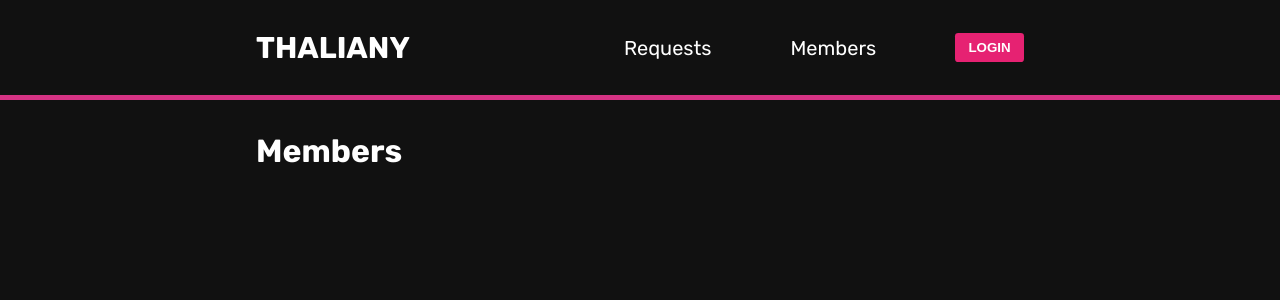
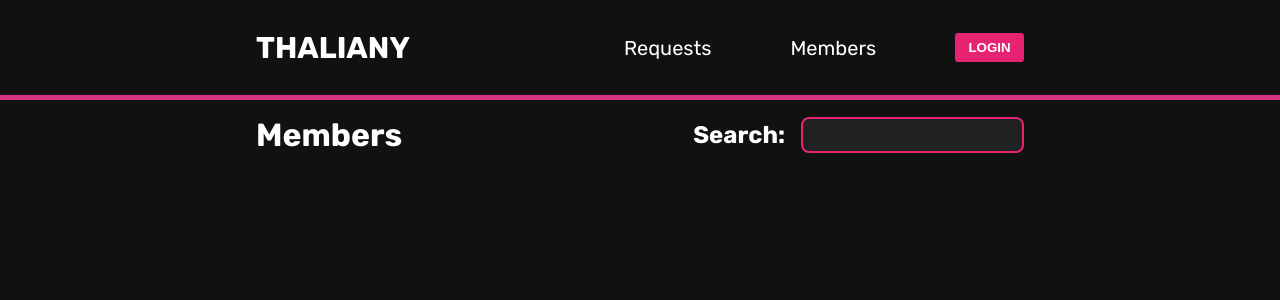
Before and after one commit to vincevd1/thaliany, a React (Vite) app in the folder client/: page /members in a window 1280 px wide. Shown: the top 300 px of the page. Built offline with nearby package versions, Linux system fonts and the light colour scheme; no server answers.

Commit message:
search members

```diff
--- a/client/src/components/members/memberlist.component.tsx
+++ b/client/src/components/members/memberlist.component.tsx
@@ -3,7 +3,7 @@ import Member from "./member.component";
 import APIService from "../../services/api.service";
 import { Members } from "../../models/thalia.user.model";
 
-export default function MemberList() {
+export default function MemberList({ search }: { search: string }) {
     const [membersLists, setMembersList] = useState<Members[]>([]);
     const [isFetching, setIsFetching] = useState<boolean>(false);
     const [next, setNext] = useState<string | null>();
@@ -12,12 +12,17 @@ export default function MemberList() {
         let newMembers: Members;
 
         // is there a next link then load it, if not but there are no members loaded yet this is the first load, load them otherwise there are no more members to load.
-        if(next) {
+        if (next) {
             //replace base url since the next property still has the concrexit uri attached.
-            newMembers = await APIService.get<Members>(next.replace(import.meta.env.VITE_CONCREXIT_URI, ''))
-        } else if(!next && membersLists.length == 0) {
-            newMembers = await APIService.get<Members>('/api/v2/members?limit=20')
+            newMembers = await APIService.get<Members>('concrexit', next.replace(import.meta.env.VITE_CONCREXIT_URI, ''))
+        } else if (!next && membersLists.length == 0) {
+            if(search && search != '') {
+                newMembers = await APIService.get<Members>('concrexit', `/api/v2/members?limit=20&search=${search}`)
+            } else {
+                newMembers = await APIService.get<Members>('concrexit', '/api/v2/members?limit=20')
+            }
         } else {
+            // there are no more members to load.
             return;
         }
 
@@ -29,7 +34,6 @@ export default function MemberList() {
     function handleScroll() {
         const bottom = (window.innerHeight + window.scrollY) >= document.body.offsetHeight
         if (bottom && !isFetching) {
-            console.log('bottom')
             setIsFetching(true);
         }
     }
@@ -41,7 +45,7 @@ export default function MemberList() {
     }, [])
 
     useEffect(() => {
-        if(!isFetching) return;
+        if (!isFetching) return;
         getMemberList()
     }, [isFetching])
 
@@ -50,9 +54,9 @@ export default function MemberList() {
             {
                 membersLists.length > 0 && (
                     <div className="membersList">
-                        { membersLists.map((members, index) => (
+                        {membersLists.map((members, index) => (
                             <div key={index}>
-                                { (members && members.results) ? members.results.map(member => <Member {...member} key={member.pk} />) : <></> }
+                                {(members && members.results) ? members.results.map(member => <Member {...member} key={member.pk} />) : <></>}
                             </div>
                         ))}
 
--- a/client/src/modules/user.module.ts
+++ b/client/src/modules/user.module.ts
@@ -26,7 +26,7 @@ class _User {
             this.checkExpiration()
         }
 
-        console.log('test')
+        console.log('User initialized')
     }
 
     async checkExpiration(): Promise<void> {
--- a/client/src/routes/members/members.page.css
+++ b/client/src/routes/members/members.page.css
@@ -1,3 +1,25 @@
-.members-header {
+.header-wrapper {
+    display:flex;
+    justify-content: space-between;
+
     margin: 1em 0;
 }
+
+.search-bar {
+    display: flex;
+    gap: 1em;
+
+    align-items: center;
+}
+
+.search-box {
+    all: unset;
+
+    height: 2em;
+    border-radius: 0.5em;
+    border: 2px solid var(--thalia-pink);
+    text-align: center;
+
+    color: var(--white);
+    background-color: var(--light-black);
+}
--- a/client/src/routes/members/members.page.tsx
+++ b/client/src/routes/members/members.page.tsx
@@ -1,11 +1,43 @@
+import { useState } from "react";
 import MemberList from "../../components/members/memberlist.component";
 import './members.page.css'
 
 export default function Members() {
+    const [search, setSearch] = useState<string>('')
+    const [searching, setSearching] = useState<boolean>(false)
+
+    function handleSearch(e: React.ChangeEvent<HTMLInputElement>) {
+        const val = e.target.value;
+
+        //check if the value is still the same after waiting for two seconds, that means the user
+        //stopped typing and we can do a get request to the server.
+        setSearching(true)
+        setTimeout(() => {
+            if(val == e.target.value) {
+                setSearch(e.target.value)
+                setSearching(false);
+            }
+        }, 2000)
+    }
+
     return(
         <div className="member-page-wrapper">
-            <h1 className="members-header">Members</h1>
-            <MemberList />
+            <div className="header-wrapper">
+                <h1 className="members-header">Members</h1>
+                <div className="search-bar">
+                    <h2>Search:</h2>
+                    <input type="search" name="Search" className="search-box" onChange={e => handleSearch(e) } />
+                </div>
+
+            </div>
+
+            {
+                searching ? (
+                    <div>Loading, please wait</div>
+                ):(
+                    <MemberList search={search}/>
+                )
+            }
         </div>
     )
 }
```
